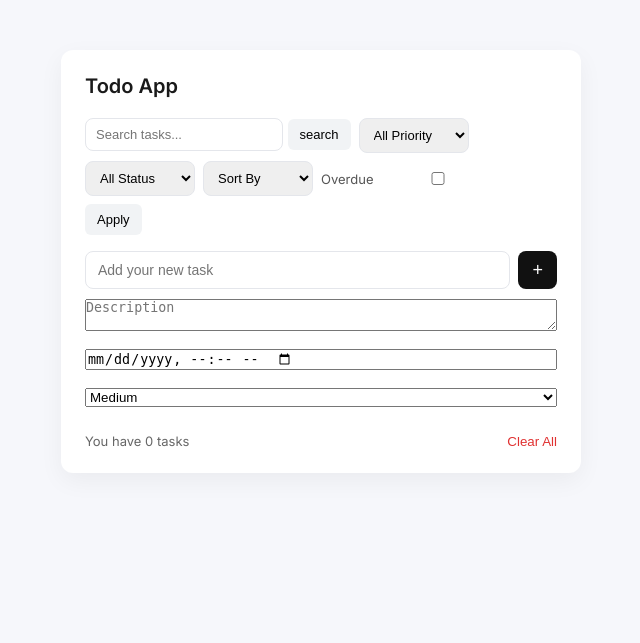
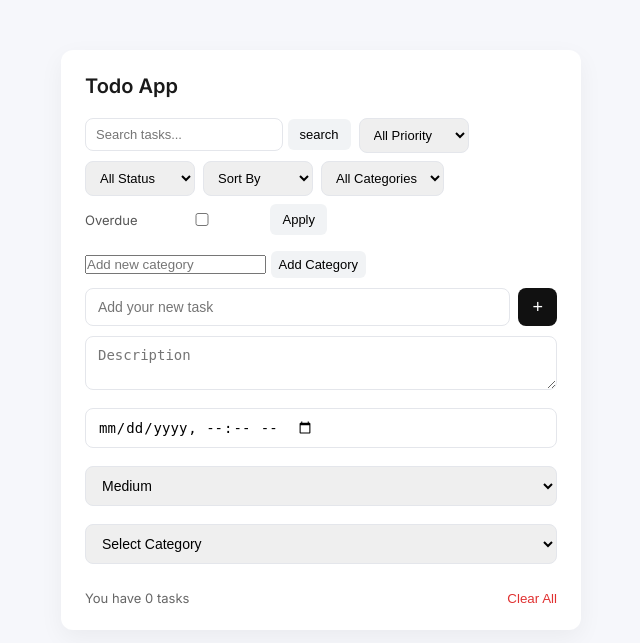
Before and after one commit to sankalp90/django-todo-app, a Django app: page / in a window 1280 px wide. Shown: the part 70-713 px from the top of the page, without its empty margins (319-959 px from the left). Run offline with Django 5.2, Linux system fonts and the light colour scheme; the visitor is signed in with stand-in values (Sample User, id 1); data that the repository does not hold is empty.

Commit message:
added category feature

```diff
--- a/accounts/templates/accounts/login.html
+++ b/accounts/templates/accounts/login.html
@@ -36,7 +36,7 @@
         <div class="form-group password-group">
             <input type="password" name="password" id="password" required>
             <label>Password</label>
-            <span class="toggle-password" onclick="togglePassword()">👁</span>
+            <span class="toggle-password" onclick="togglePassword()">⌣</span>
         </div>
 
         <button type="submit" class="add-btn full-btn">Login</button>
--- a/accounts/templates/accounts/signup.html
+++ b/accounts/templates/accounts/signup.html
@@ -40,7 +40,7 @@
         <div class="form-group password-group">
             <input type="password" name="password" id="password" required>
             <label>Password</label>
-            <span class="toggle-password" onclick="togglePassword()">👁</span>
+            <span class="toggle-password" onclick="togglePassword()">⌣</span>
         </div>
 
         <button type="submit" class="add-btn full-btn">Sign Up</button>
--- a/static/css/style.css
+++ b/static/css/style.css
@@ -535,7 +535,7 @@ input[type="checkbox"]:checked {
     box-shadow: 0 0 10px rgba(255, 0, 0, 0.5);
 }
 
-/* MOBILE RESPONSIVE */
+/* MOBILE RESPONSIVE
 @media (max-width: 600px) {
 
     body {
@@ -574,6 +574,6 @@ input[type="checkbox"]:checked {
     }
 
     .user-name {
-        display: none; /* hide on small screens */
+        display: none;
     }
-}
+} */
--- a/todo/templates/todo/list.html
+++ b/todo/templates/todo/list.html
@@ -3,13 +3,31 @@
 <html>
 <head>
     <title>Todo App</title>
+
     <link href="https://fonts.googleapis.com/css2?family=Inter:wght@300;400;500;600&display=swap" rel="stylesheet">
     <link href="https://fonts.googleapis.com/css2?family=Poppins:wght@300;400;600&display=swap" rel="stylesheet">
+
     <meta name="viewport" content="width=device-width, initial-scale=1">
 
     <link rel="stylesheet" href="{% static 'css/style.css' %}">
 </head>
 <body>
+
+<!-- navigation bar -->
+<nav class="navbar">
+    <div class="nav-left">
+        <h3>Todo App</h3>
+    </div>
+
+    <div class="nav-right">
+        <span class="user-name">Hi, {{ request.user.username }}</span>
+
+        <form method="POST" action="{% url 'logout' %}">
+            {% csrf_token %}
+            <button type="submit" class="logout-btn">Logout</button>
+        </form>
+    </div>
+</nav>
 
 <div class="todo-container" style="margin-top: 80px;">
     <h2>Todo App</h2>
@@ -17,17 +35,11 @@
     <!-- FILTER + SEARCH -->
     <form method="GET" class="filter-bar">
 
-        <!-- Search -->
         <div class="search-group">
-            <input type="text"
-                name="search"
-                placeholder="Search tasks..."
-                value="{{ request.GET.search }}">
-
+            <input type="text" name="search" placeholder="Search tasks..." value="{{ request.GET.search }}">
             <button type="submit" class="search-btn">search</button>
         </div>
 
-        <!-- Priority -->
         <select name="priority">
             <option value="">All Priority</option>
             <option value="L" {% if request.GET.priority == "L" %}selected{% endif %}>Low</option>
@@ -35,51 +47,74 @@
             <option value="H" {% if request.GET.priority == "H" %}selected{% endif %}>High</option>
         </select>
 
-        <!-- Status -->
         <select name="status">
             <option value="">All Status</option>
             <option value="pending" {% if request.GET.status == "pending" %}selected{% endif %}>Pending</option>
             <option value="completed" {% if request.GET.status == "completed" %}selected{% endif %}>Completed</option>
         </select>
 
-        <!-- Sort -->
         <select name="sort">
             <option value="">Sort By</option>
             <option value="due_date" {% if request.GET.sort == "due_date" %}selected{% endif %}>Due Date ↑</option>
             <option value="-due_date" {% if request.GET.sort == "-due_date" %}selected{% endif %}>Due Date ↓</option>
         </select>
 
-        <!-- Overdue -->
+        <!-- CATEGORY FILTER -->
+        <select name="category">
+            <option value="">All Categories</option>
+            {% for cat in categories %}
+                <option value="{{ cat.id }}"
+                    {% if request.GET.category == cat.id|stringformat:"s" %}selected{% endif %}>
+                    {{ cat.name }}
+                </option>
+            {% endfor %}
+        </select>
+
         <label style="display:flex; align-items:center; gap:5px;">
             Overdue
-            <input type="checkbox"
-                name="overdue"
-                value="true"
+            <input type="checkbox" name="overdue" value="true"
                 {% if request.GET.overdue == "true" %}checked{% endif %}>
-
         </label>
 
         <button type="submit" class="btn">Apply</button>
+    </form>
 
+    <!-- ADD CATEGORY -->
+    <form method="POST" style="margin-bottom: 10px;">
+        {% csrf_token %}
+        <input type="text" name="new_category" placeholder="Add new category">
+        <button type="submit" name="add_category" class="btn">Add Category</button>
     </form>
 
     <!-- ADD TASK -->
     <form method="POST">
         {% csrf_token %}
+
         <div class="input-group">
             <input type="text" name="title" placeholder="Add your new task" required>
             <button type="submit" name="add_task" class="add-btn">+</button>
         </div>
-    <div class= "todobiggroup">
-        <textarea class="input-group" class="todo-input" name="description" placeholder="Description"></textarea>
 
-        <input class="input-group" class="todo-input" type="datetime-local" name="due_date">
+        <div class="todobiggroup">
 
-        <select class="input-group" class="todo-input" name="priority">
-        <option value="L">Low </option>
-        <option value="M" selected>Medium </option>
+            <textarea class="input-group todo-input" name="description" placeholder="Description"></textarea>
+
+            <input class="input-group todo-input" type="datetime-local" name="due_date">
+
+            <select class="input-group todo-input" name="priority">
+                <option value="L">Low</option>
+                <option value="M" selected>Medium</option>
                 <option value="H">High</option>
             </select>
+
+            <!--CATEGORY DROPDOWN -->
+            <select class="input-group todo-input" name="category">
+                <option value="">Select Category</option>
+                {% for cat in categories %}
+                    <option value="{{ cat.id }}">{{ cat.name }}</option>
+                {% endfor %}
+            </select>
+
         </div>
     </form>
 
@@ -87,9 +122,7 @@
     {% for todo in todos %}
     <div class="task">
 
-    <!-- NORMAL VIEW -->
         <div id="text-{{ todo.id }}" class="task-text">
-
             <strong>
                 {% if todo.completed %}
                     <s>{{ todo.title }}</s>
@@ -102,30 +135,37 @@
 
             <small class="priority-{{ todo.priority }}">
                 Due date: {{ todo.due_date|default:"No date" }} |
-            Priority: {{ todo.get_priority_display }}
+                Priority: {{ todo.get_priority_display }} |
+                Category: {{ todo.category.name|default:"None" }}
             </small>
         </div>
 
-    <!-- EDIT MODE -->
-    <form method="POST"
-          id="edit-{{ todo.id }}"
-          class="edit-form"
-          style="display:none;">
+        <!-- EDIT FORM -->
+        <form method="POST" id="edit-{{ todo.id }}" class="edit-form" style="display:none;">
             {% csrf_token %}
             <input type="hidden" name="task_id" value="{{ todo.id }}">
 
             <input type="text" name="title" value="{{ todo.title }}" required>
-
             <textarea name="description">{{ todo.description }}</textarea>
 
-        <input type="datetime-local"
-               name="due_date"
+            <input type="datetime-local" name="due_date"
                 value="{{ todo.due_date|date:'Y-m-d\\TH:i' }}">
 
             <select name="priority">
                 <option value="L" {% if todo.priority == 'L' %}selected{% endif %}>Low</option>
                 <option value="M" {% if todo.priority == 'M' %}selected{% endif %}>Medium</option>
-            <option value="H" {% if todo.priority == 'H' %}selected{% endif %}>High </option>
+                <option value="H" {% if todo.priority == 'H' %}selected{% endif %}>High</option>
+            </select>
+
+            <!-- ADD CATEGORY IN EDIT -->
+            <select name="category">
+                <option value="">None</option>
+                {% for cat in categories %}
+                    <option value="{{ cat.id }}"
+                        {% if todo.category and todo.category.id == cat.id %}selected{% endif %}>
+                        {{ cat.name }}
+                    </option>
+                {% endfor %}
             </select>
 
             <label>
@@ -134,31 +174,20 @@
             </label>
 
             <button type="submit" name="edit_task" class="btn btn-save">✔</button>
-
         </form>
-
 
         <!-- BUTTONS -->
         <div class="btn-group">
 
-        <button type="button"
-                onclick="enableEdit({{ todo.id }})"
-                class="btn btn-edit">
-            ✏
-        </button>
+            <button type="button" onclick="enableEdit({{ todo.id }})" class="btn btn-edit">✏</button>
 
             <form method="POST">
                 {% csrf_token %}
                 <input type="hidden" name="task_id" value="{{ todo.id }}">
-            <button type="submit"
-                    name="delete_task"
-                    class="btn btn-delete">
-                🗑
-            </button>
+                <button type="submit" name="delete_task" class="btn btn-delete">🗑</button>
             </form>
 
         </div>
-
     </div>
     {% endfor %}
 
@@ -168,9 +197,7 @@
 
         <form method="POST">
             {% csrf_token %}
-            <button type="submit"
-                    name="clear_all"
-                    class="clear-btn">
+            <button type="submit" name="clear_all" class="clear-btn">
                 Clear All
             </button>
         </form>
@@ -195,20 +222,4 @@ function enableEdit(id) {
 </script>
 
 </body>
-
-<!-- navigation bar -->
-<nav class="navbar">
-    <div class="nav-left">
-        <h3>Todo App</h3>
-    </div>
-
-    <div class="nav-right">
-        <span class="user-name">Hi, {{ request.user.username }}</span>
-
-        <form method="POST" action="{% url 'logout' %}">
-            {% csrf_token %}
-            <button type="submit" class="logout-btn">Logout</button>
-        </form>
-    </div>
-</nav>
 </html>
--- a/todo/views.py
+++ b/todo/views.py
@@ -1,9 +1,8 @@
 from django.shortcuts import render, redirect, get_object_or_404
-from .models import Todo
+from .models import Todo, Category
 from django.utils import timezone
 from django.utils.dateparse import parse_datetime
 from django.contrib.auth.decorators import login_required
-from django.contrib.auth.models import User
 from django.db.models import Q
 
 
@@ -19,36 +18,55 @@ def todo_list(request):
             description = request.POST.get("description")
             due_date = request.POST.get("due_date")
             priority = request.POST.get("priority")
+            category_id = request.POST.get("category")
 
-            if due_date:
-                due_date = parse_datetime(due_date)
-            else:
-                due_date =timezone.now()
+            # Fix due_date
+            due_date = parse_datetime(due_date) if due_date else None
 
+            # Fix category (ForeignKey)
+            category = None
+            if category_id:
+                category = Category.objects.filter(id=category_id, user=request.user).first()
 
             if title:
                 Todo.objects.create(
                     user=request.user,
                     title=title,
                     description=description,
-                    due_date=due_date if due_date else None,
-                    priority=priority if priority else 'M'
+                    due_date=due_date,
+                    priority=priority if priority else 'M',
+                    category=category,
                 )
+            return redirect("todo_list")
+
+        if "add_category" in request.POST:
+            name = request.POST.get("new_category")
+
+            if name:
+                Category.objects.create(
+                    name=name,
+                    user=request.user
+                )
+
             return redirect("todo_list")
 
         if "edit_task" in request.POST:
             task_id = request.POST.get("task_id")
-            todo = get_object_or_404(Todo, id=task_id)
+            todo = get_object_or_404(Todo, id=task_id, user=request.user)
+
             todo.title = request.POST.get("title")
             todo.description = request.POST.get("description")
+
+            # Fix category update
+            category_id = request.POST.get("category")
+            if category_id:
+                todo.category = Category.objects.filter(id=category_id, user=request.user).first()
+            else:
+                todo.category = None
+
+            # Fix due_date
             due_date = request.POST.get("due_date")
-
-            if due_date:
-                due_date = parse_datetime(due_date)
-            else:
-                due_date = timezone.now()
-
-            todo.due_date = due_date
+            todo.due_date = parse_datetime(due_date) if due_date else None
 
             todo.priority = request.POST.get("priority")
             todo.completed = True if request.POST.get("completed") == "on" else False
@@ -58,40 +76,47 @@ def todo_list(request):
 
         if "delete_task" in request.POST:
             task_id = request.POST.get("task_id")
-            todo = get_object_or_404(Todo, id=task_id, user = request.user)
+            todo = get_object_or_404(Todo, id=task_id, user=request.user)
             todo.delete()
             return redirect("todo_list")
 
         if "clear_all" in request.POST:
-            Todo.objects.all().delete()
+            # Fix: delete only current user's tasks
+            Todo.objects.filter(user=request.user).delete()
             return redirect("todo_list")
 
     return render(request, "todo/list.html", {
         "todos": todos,
-        "task_count": len(todos)
+        "task_count": todos.count(),
+        "categories": Category.objects.filter(user=request.user)
     })
 
-def filter_todos(request,queryset):
+
+def filter_todos(request, queryset):
     search = request.GET.get("search")
     priority = request.GET.get("priority")
     status = request.GET.get("status")
     sort = request.GET.get("sort")
     overdue = request.GET.get("overdue")
+    category = request.GET.get("category")
 
-    if  search:
+    if search:
         queryset = queryset.filter(
-            Q(title__icontains = search) |
-            Q(description__icontains = search)
+            Q(title__icontains=search) |
+            Q(description__icontains=search)
         )
 
-    if priority :
+    if priority:
         queryset = queryset.filter(priority=priority)
+
+    if category:
+        queryset = queryset.filter(category_id=category)
 
     if status:
         if status == "completed":
-            queryset = queryset.filter(completed = True)
+            queryset = queryset.filter(completed=True)
         elif status == "pending":
-            queryset = queryset.filter(completed = False)
+            queryset = queryset.filter(completed=False)
 
     if overdue == "true":
         queryset = queryset.filter(
@@ -101,7 +126,6 @@ def filter_todos(request,queryset):
 
     if sort == "due_date":
         queryset = queryset.order_by("due_date")
-
     elif sort == "-due_date":
         queryset = queryset.order_by("-due_date")
     else:
```
Also changed, not shown: todo/models.py (+21 -10 lines), todo_project/settings.py (+9 -9 lines), todo/migrations/0005_category_todo_category.py (added). Lines whose indentation alone changed are shown as unchanged.
